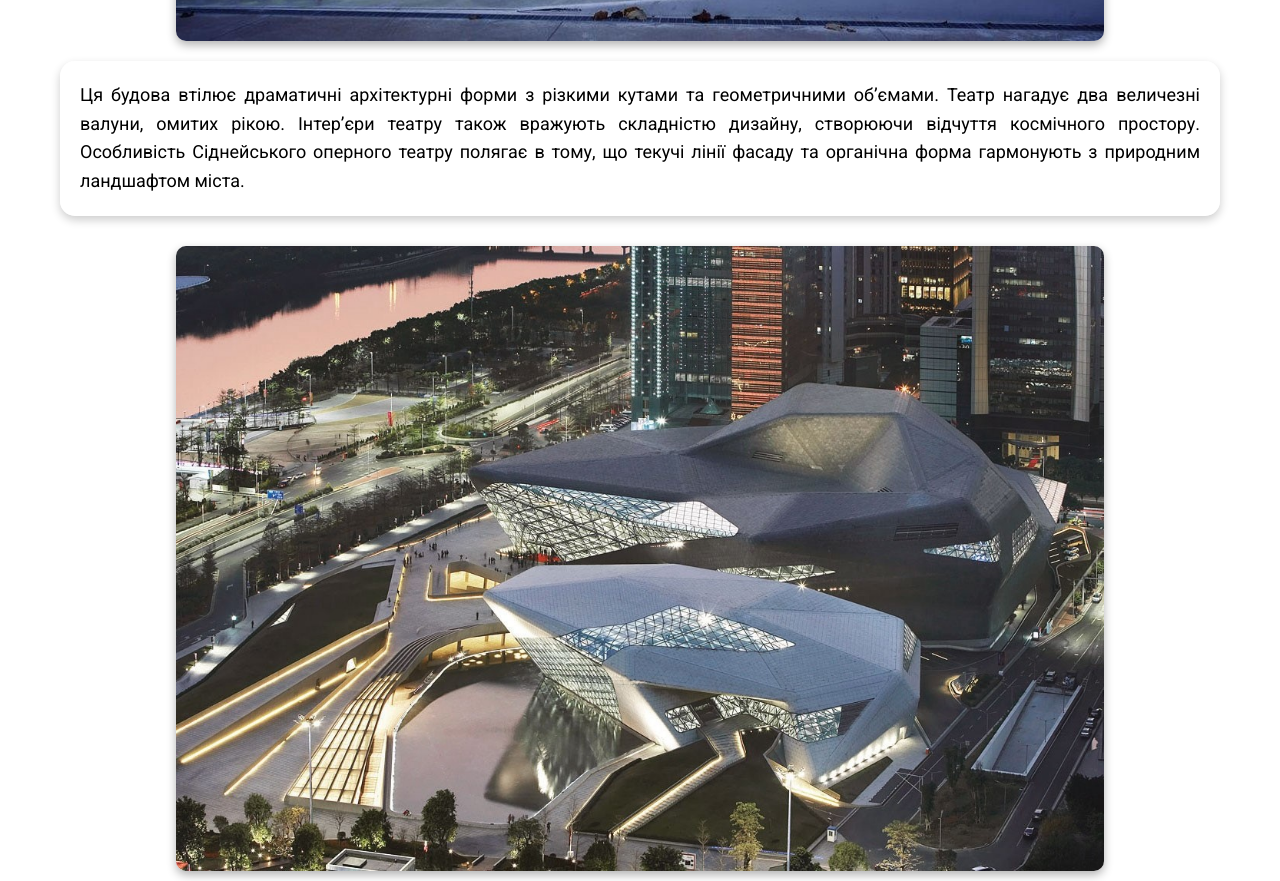
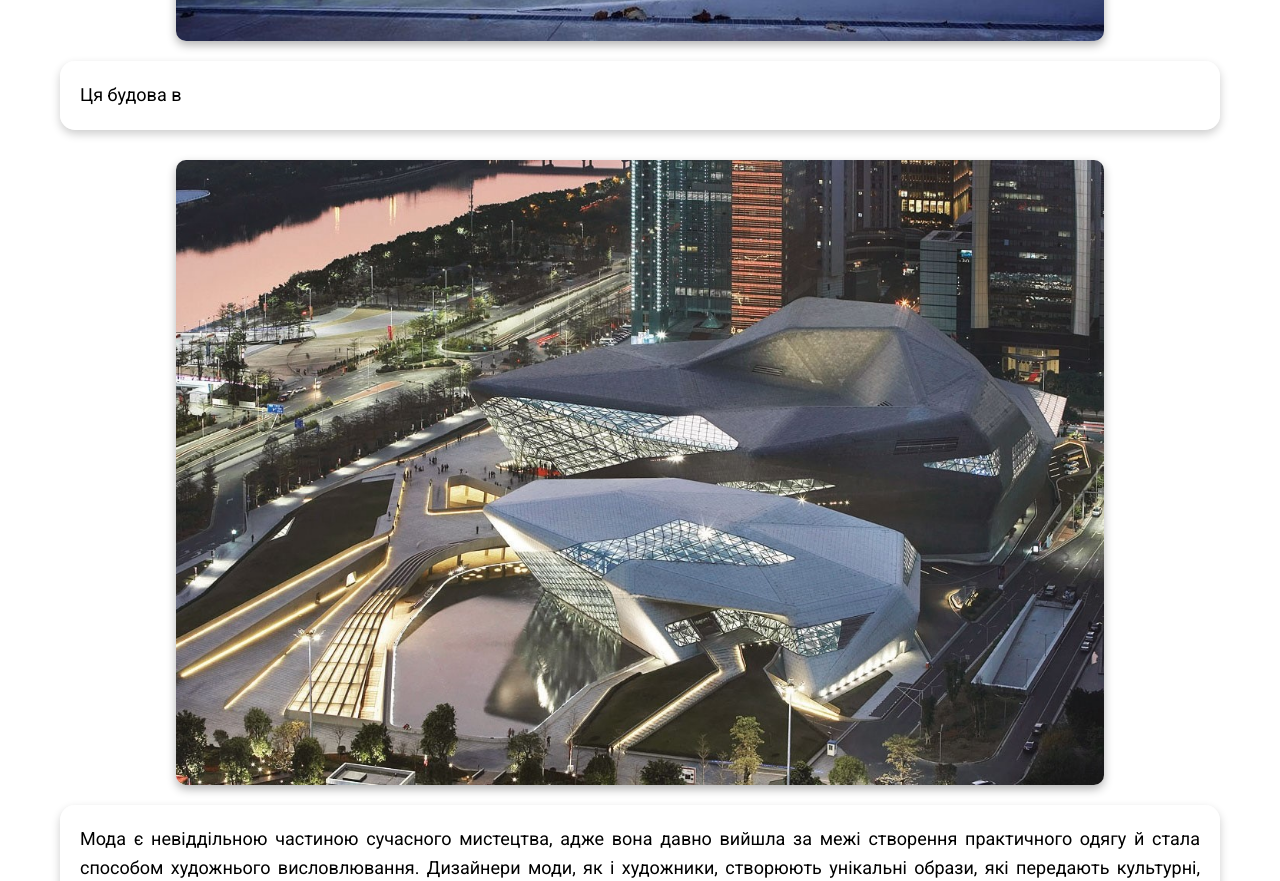
Before and after one commit to sonettewhi/code, a plain HTML site: page page2.html in a window 1280 px wide. Shown: the part 3674-4555 px from the top of the page. Drawn offline with Linux system fonts and the light colour scheme.

Commit message:
page2.html

```diff
--- a/page2.html
+++ b/page2.html
@@ -74,7 +74,7 @@
 
         <div class="text-box">
             <p class="text">
-                Ця будова втілює драматичні архітектурні форми з різкими кутами та геометричними об’ємами. Театр нагадує два величезні валуни, омитих рікою. Інтер’єри театру також вражують складністю дизайну, створюючи відчуття космічного простору. Особливість Сіднейського оперного театру полягає в тому, що текучі лінії фасаду та органічна форма гармонують з природним ландшафтом міста.
+                Ця будова в
             </p>
         </div>
         <div class="center-image">
```
